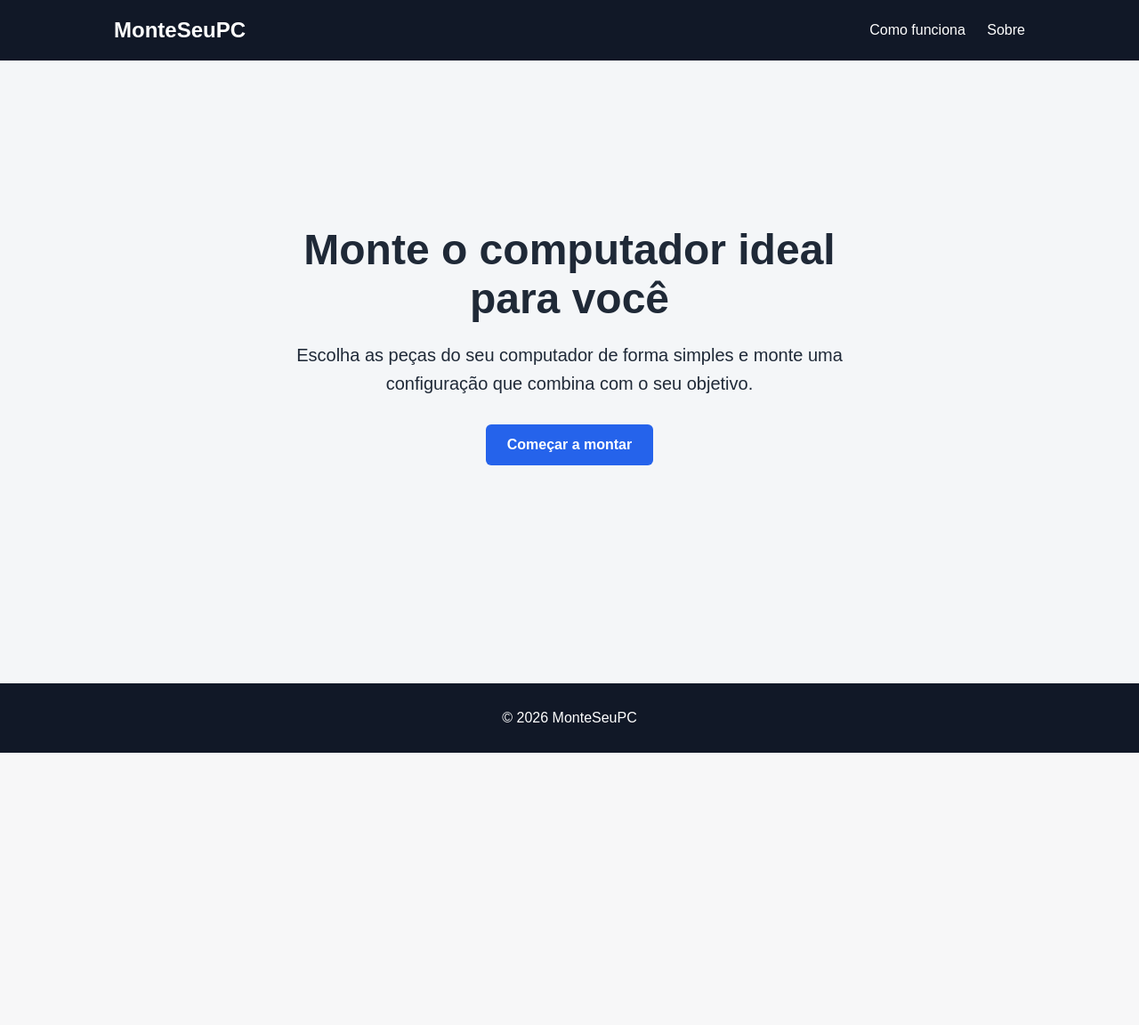
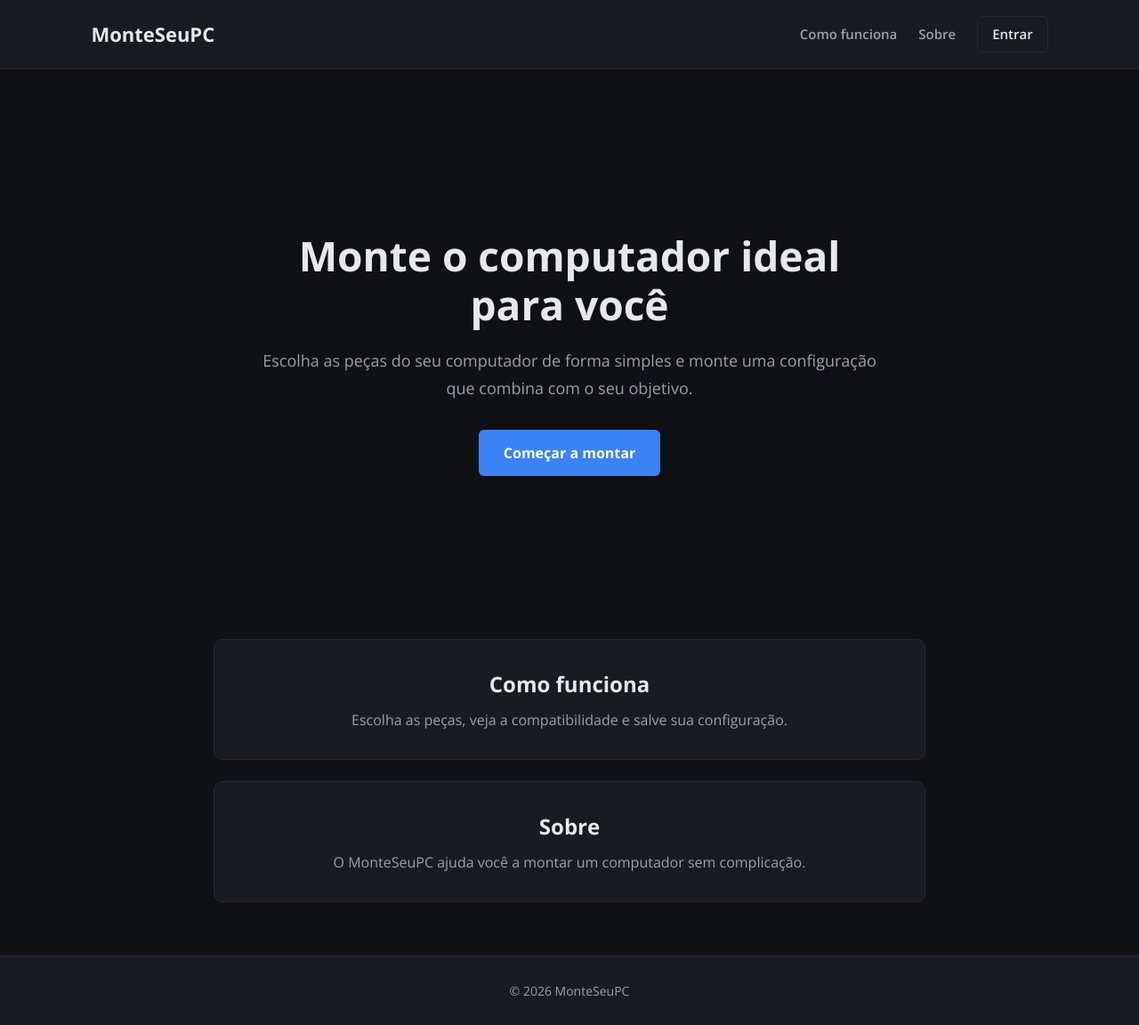
Before and after one commit to joaohschulz/Sistema-de-Cria-o-de-PCs-a-partir-de-suas-pe-as, a Django app: page / in a window 1280 px wide. Shown: the whole page at 89% size. Before the commit the page ends 846 px from the top, so only its background shows below. Run offline with Django 5.2, Linux system fonts and the light colour scheme.

Commit message:
Alterações no CSS e HTML do home e das validações de autenticação

```diff
--- a/computador/static/computador/css/home.css
+++ b/computador/static/computador/css/home.css
@@ -1,33 +1,76 @@
+:root {
+    --fundo: #0f1115;
+    --superficie: #181b21;
+    --borda: #262a33;
+    --texto: #e6e8ec;
+    --texto-suave: #9aa1ad;
+    --destaque: #3b82f6;
+    --destaque-hover: #2563eb;
+}
+
 * {
     box-sizing: border-box;
     margin: 0;
     padding: 0;
 }
 
+html {
+    scroll-behavior: smooth;
+}
+
 body {
-    font-family: Arial, sans-serif;
-    background-color: #f4f6f8;
-    color: #1f2937;
+    font-family: 'Open Sans', sans-serif;
+    background-color: var(--fundo);
+    color: var(--texto);
+    line-height: 1.5;
 }
 
 header {
     display: flex;
     justify-content: space-between;
     align-items: center;
-    padding: 20px 10%;
-    background-color: #111827;
-    color: white;
+    padding: 18px 8%;
+    background-color: var(--superficie);
+    border-bottom: 1px solid var(--borda);
+    position: sticky;
+    top: 0;
+    z-index: 10;
 }
 
 .logo {
-    font-size: 24px;
-    font-weight: bold;
+    font-size: 22px;
+    font-weight: 700;
+    color: var(--texto);
+    text-decoration: none;
+}
+
+nav {
+    display: flex;
+    align-items: center;
+    gap: 24px;
 }
 
 nav a {
-    margin-left: 20px;
-    color: white;
+    color: var(--texto-suave);
     text-decoration: none;
+    font-size: 15px;
+    font-weight: 600;
+    transition: color 0.2s;
+}
+
+nav a:hover {
+    color: var(--texto);
+}
+
+.nav-entrar {
+    color: var(--texto);
+    padding: 8px 16px;
+    border: 1px solid var(--borda);
+    border-radius: 6px;
+}
+
+.nav-entrar:hover {
+    border-color: var(--destaque);
 }
 
 .principal {
@@ -35,43 +78,91 @@ nav a {
     display: flex;
     align-items: center;
     justify-content: center;
-    padding: 50px 10%;
+    padding: 50px 8%;
     text-align: center;
 }
 
 .conteudo-principal {
-    max-width: 700px;
+    max-width: 720px;
 }
 
 h1 {
-    font-size: 48px;
+    font-size: 46px;
+    font-weight: 700;
+    line-height: 1.2;
     margin-bottom: 20px;
 }
 
 .descricao {
-    font-size: 20px;
-    line-height: 1.6;
-    margin-bottom: 30px;
+    font-size: 18px;
+    color: var(--texto-suave);
+    line-height: 1.7;
+    margin-bottom: 32px;
 }
 
 .botao {
     display: inline-block;
-    padding: 14px 24px;
-    background-color: #2563eb;
-    color: white;
+    padding: 14px 28px;
+    background-color: var(--destaque);
+    color: #fff;
     border-radius: 6px;
     text-decoration: none;
-    font-weight: bold;
+    font-weight: 700;
+    transition: background-color 0.2s;
 }
 
 .botao:hover {
-    background-color: #1d4ed8;
+    background-color: var(--destaque-hover);
+}
+
+.secao {
+    max-width: 800px;
+    margin: 0 auto 24px;
+    padding: 32px;
+    text-align: center;
+    background-color: var(--superficie);
+    border: 1px solid var(--borda);
+    border-radius: 10px;
+}
+
+.secao h2 {
+    font-size: 24px;
+    margin-bottom: 10px;
+}
+
+.secao p {
+    color: var(--texto-suave);
 }
 
 footer {
-    padding: 30px;
+    padding: 28px;
+    margin-top: 60px;
     text-align: center;
-    background-color: #111827;
-    color: white;
-    margin-top: 60px;
+    color: var(--texto-suave);
+    font-size: 14px;
+    background-color: var(--superficie);
+    border-top: 1px solid var(--borda);
 }
+
+@media (max-width: 600px) {
+    header {
+        padding: 14px 5%;
+    }
+
+    nav {
+        gap: 14px;
+    }
+
+    h1 {
+        font-size: 32px;
+    }
+
+    .descricao {
+        font-size: 16px;
+    }
+
+    .secao {
+        margin: 0 5% 24px;
+        padding: 24px;
+    }
+}
--- a/computador/templates/computador/home.html
+++ b/computador/templates/computador/home.html
@@ -6,16 +6,20 @@
     <meta charset="UTF-8">
     <meta name="viewport" content="width=device-width, initial-scale=1.0">
     <title>MonteSeuPC</title>
+    <link rel="preconnect" href="https://fonts.googleapis.com">
+    <link rel="preconnect" href="https://fonts.gstatic.com" crossorigin>
+    <link href="https://fonts.googleapis.com/css2?family=Open+Sans:wght@400;600;700&display=swap" rel="stylesheet">
     <link rel="stylesheet" href="{% static 'computador/css/home.css' %}">
 </head>
 
 <body>
     <header>
-        <p class="logo">MonteSeuPC</p>
+        <a class="logo" href="{% url 'home' %}">MonteSeuPC</a>
 
         <nav>
             <a href="#como-funciona">Como funciona</a>
             <a href="#sobre">Sobre</a>
+            <a class="nav-entrar" href="{% url 'login' %}">Entrar</a>
         </nav>
     </header>
 
@@ -31,6 +35,16 @@
         </section>
     </main>
 
+    <section id="como-funciona" class="secao">
+        <h2>Como funciona</h2>
+        <p>Escolha as peças, veja a compatibilidade e salve sua configuração.</p>
+    </section>
+
+    <section id="sobre" class="secao">
+        <h2>Sobre</h2>
+        <p>O MonteSeuPC ajuda você a montar um computador sem complicação.</p>
+    </section>
+
     <footer>
         <p>© 2026 MonteSeuPC</p>
     </footer>
```
Also changed, not shown: users/static/users/css/autenticacao.css (+197 -55 lines), db.sqlite3.
